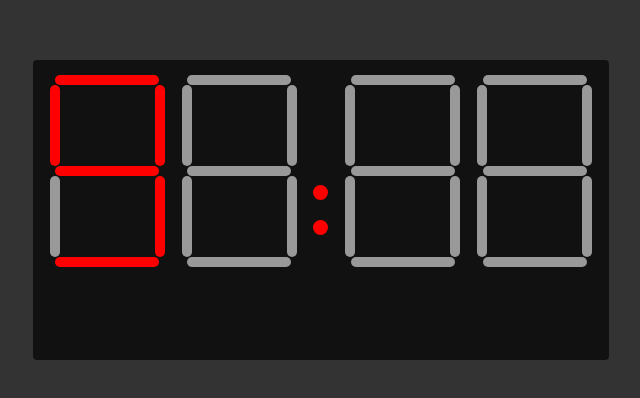
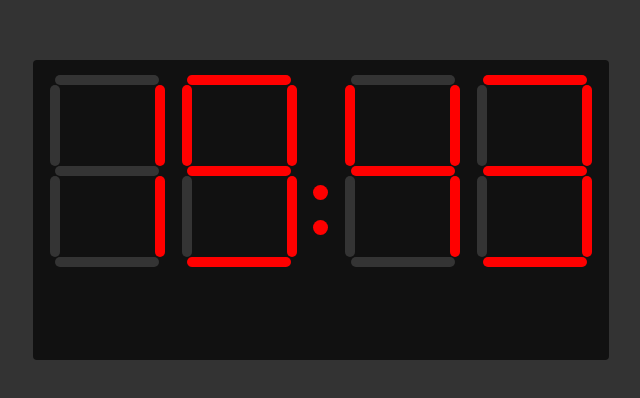
Before and after one commit to fredcoutinho52/digital-clock, a plain HTML site: page index.html in a window 1280 px wide. Shown: the part 190-588 px from the top of the page, without its empty margins (319-959 px from the left). Drawn offline with Linux system fonts and the light colour scheme.

Commit message:
finalizando o projeto

```diff
--- a/app.js
+++ b/app.js
@@ -1,4 +1,3 @@
-
 const numbersMap = {
   "0": [
     "up-line",
@@ -71,7 +70,6 @@ const numbersMap = {
   ]
 }
 
-
 // função recursiva
 function getTime() {
   const date = new Date();
@@ -87,21 +85,52 @@ function getTime() {
   const minuteTen = minuteToString[0];
   const minuteUnit = minuteToString[1];
 
-  displayTime()
+  displayTime(hourTen, hourUnit, minuteTen, minuteUnit);
 
   setTimeout(() => {
     getTime();
   }, 1000);
 }
 
-function displayTime() {
-  const digit = numbersMap["9"];
-  digit.forEach(item => {
-    const element = document.querySelector(`.${item}`);
+function displayTime(hourTen, hourUnit, minuteTen, minuteUnit) {
+  cleanClock();
+
+  const hourTenElement = document.querySelector(".hour-ten");
+  const hourUnitElement = document.querySelector(".hour-unit");
+  const minuteTenElement = document.querySelector(".minute-ten");
+  const minuteUnitElement = document.querySelector(".minute-unit");
+
+  const hourTenDigit = numbersMap[hourTen];
+  hourTenDigit.forEach(item => {
+    const element = hourTenElement.querySelector(`.${item}`);
+    element.classList.add("active");
+  });
+
+  const hourUnitDigit = numbersMap[hourUnit];
+  hourUnitDigit.forEach(item => {
+    const element = hourUnitElement.querySelector(`.${item}`);
+    element.classList.add("active");
+  });
+
+  const minuteTenDigit = numbersMap[minuteTen];
+  minuteTenDigit.forEach(item => {
+    const element = minuteTenElement.querySelector(`.${item}`);
+    element.classList.add("active");
+  });
+
+  const minuteUnitDigit = numbersMap[minuteUnit];
+  minuteUnitDigit.forEach(item => {
+    const element = minuteUnitElement.querySelector(`.${item}`);
     element.classList.add("active");
   });
 }
 
-displayTime();
+function cleanClock() {
+  const activeElements = document.querySelectorAll(".active");
+  activeElements.forEach(item => {
+    item.classList.remove("active");
+  });
+}
 
-// getTime();
+// pontapé inicial
+getTime();
--- a/style.css
+++ b/style.css
@@ -47,7 +47,7 @@ html, body, .container {
 }
 
 .clock .digit .line {
-  background-color: #999;
+  background-color: rgba(255, 255, 255, 0.15);
   border-radius: 8px;
 }
 
```
